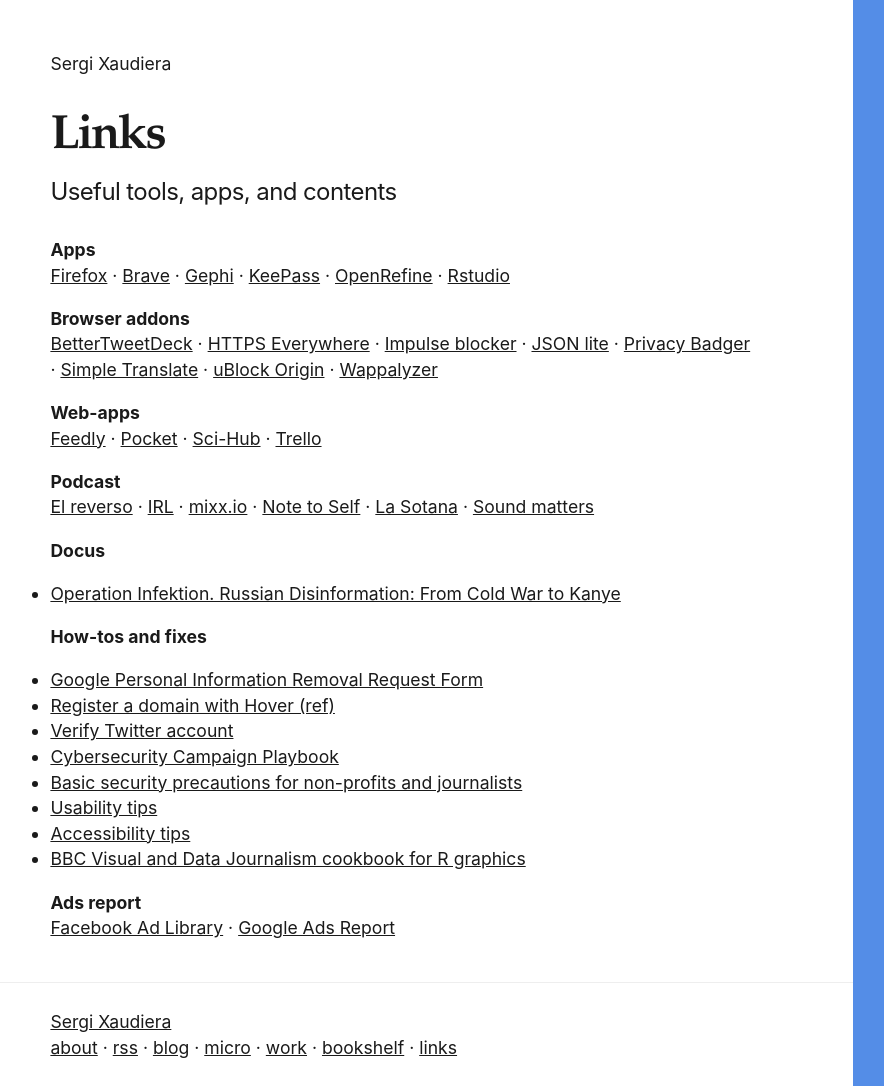
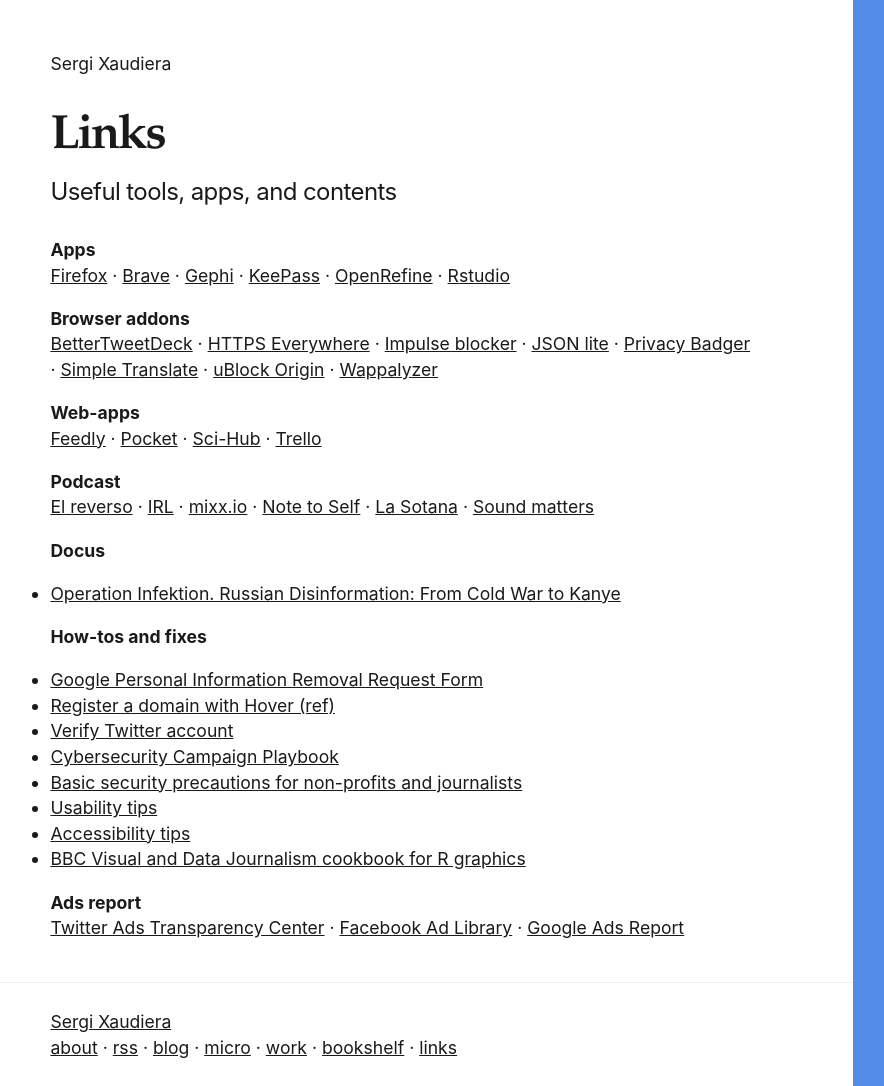
Before and after one commit to sergixaudiera/sergixaudiera.github.io, a Jekyll site: the page built from links.md, in a window 1280 px wide. Shown: the whole page, without its empty margins (52-936 px from the left). Built offline with Jekyll 4.4.1, drawn with Linux system fonts in a browser that asks for light colours.

Commit message:
+ add twitter transparency center

```diff
--- a/links.md
+++ b/links.md
@@ -52,5 +52,6 @@
 - [BBC Visual and Data Journalism cookbook for R graphics](https://bbc.github.io/rcookbook/){:rel="nofollow"}
 
 **Ads report**
+[Twitter Ads Transparency Center](https://ads.twitter.com/transparency/){:rel="nofollow"}  ·
 [Facebook Ad Library](https://www.facebook.com/ads/library/report/){:rel="nofollow"}  ·
 [Google Ads Report](https://transparencyreport.google.com/political-ads/region/ES){:rel="nofollow"}
```
